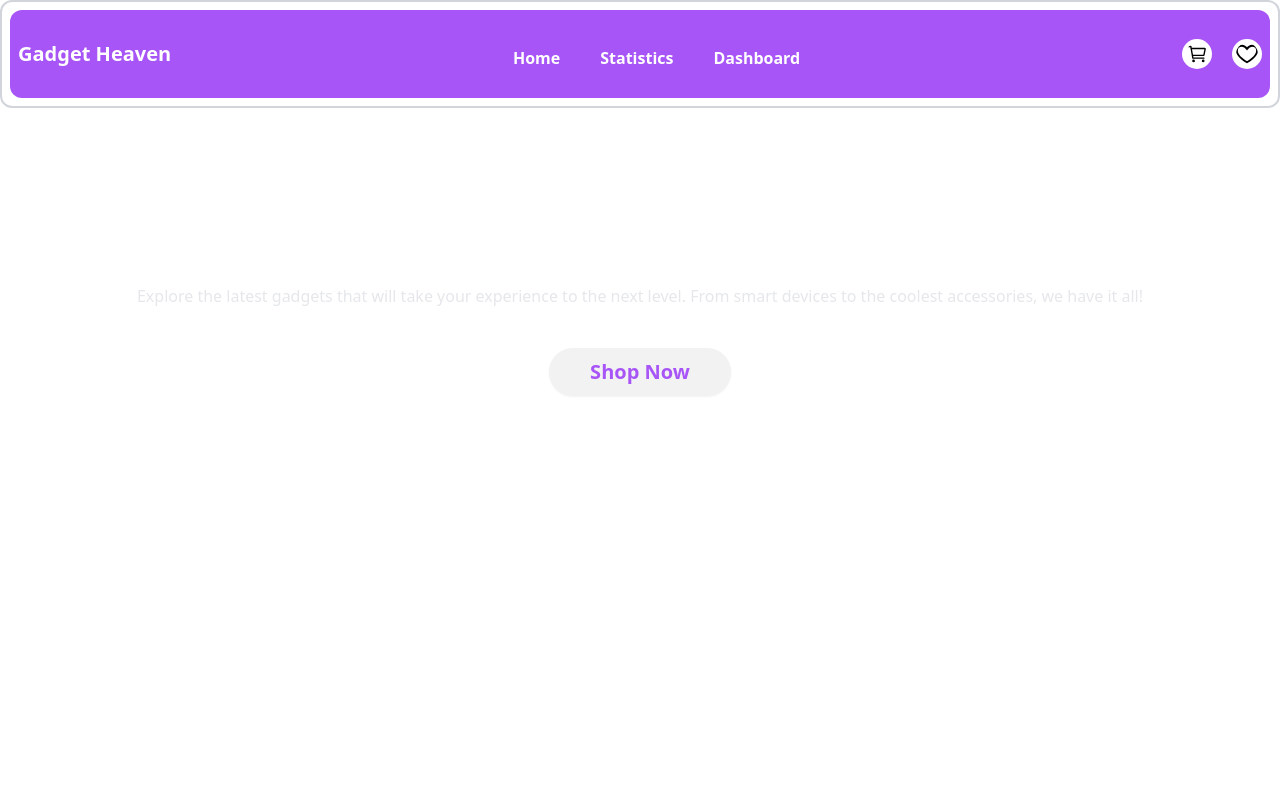
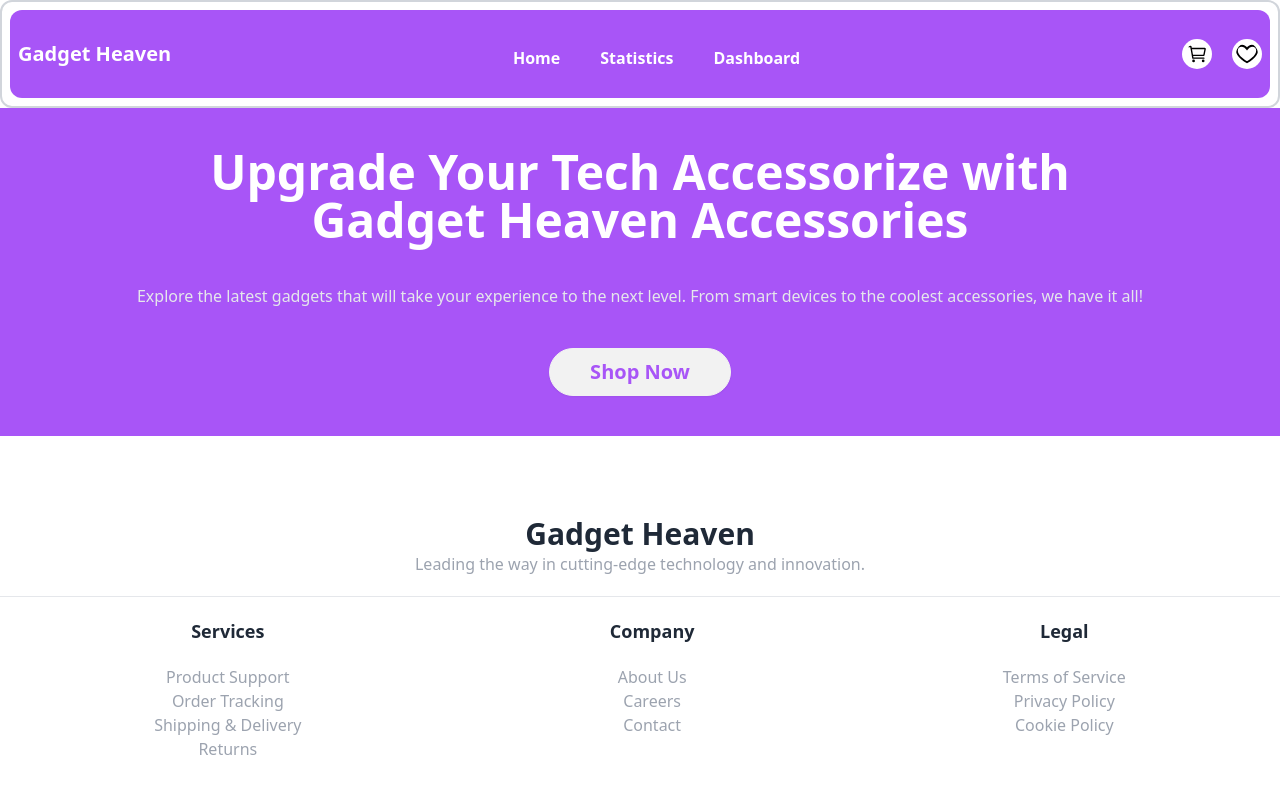
Before and after one commit to programming-hero-web-course-4/b10a8-gadget-heaven-Rasadul-Islam, a React (Vite) app: page / in a window 1280 px wide. Shown: the top 794 px of the page. Built offline with nearby package versions, Linux system fonts and the light colour scheme.

Commit message:
Added Footet component

```diff
--- a/src/components/Banner/Banner.jsx
+++ b/src/components/Banner/Banner.jsx
@@ -2,7 +2,7 @@ import React from 'react';
 
 const Banner = () => {
     return (
-        <div className="mt-10 flex justify-center items-center flex-col">
+        <div className="py-10 flex justify-center items-center flex-col  bg-purple-500">
             <h1 className="container mx-auto text-center text-white font-bold lg:text-5xl text-2xl">
                 Upgrade Your Tech Accessorize with <br /> Gadget Heaven Accessories
             </h1>
--- a/src/components/Footer/Footer.jsx
+++ b/src/components/Footer/Footer.jsx
@@ -3,7 +3,38 @@ import React from 'react';
 const Footer = () => {
     return (
         <div>
-            I am From Footer
+            <div className='text-center mt-20 mb-5'>
+                <h1 className='font-bold text-3xl'>Gadget Heaven</h1>
+                <p className='text-gray-400 text-base'>Leading the way in cutting-edge technology and innovation.</p>
+            </div>
+            <hr />
+            <div className='flex flex-col md:flex-row justify-around gap-y-10 my-5'>
+                <div className='text-center'>
+                    <h1 className='font-bold text-lg mb-5 '>Services</h1>
+                    <ul className='text-gray-400'>
+                        <li><a href='#'>Product Support</a></li>
+                        <li><a href='#'>Order Tracking</a></li>
+                        <li><a href='#'>Shipping & Delivery</a></li>
+                        <li><a href='#'> Returns</a></li>
+                    </ul>
+                </div>
+                <div className='text-center'>
+                    <h1 className='font-bold text-lg mb-5 '>Company</h1>
+                    <ul className='text-gray-400'>
+                        <li><a href='#'>About Us</a></li>
+                        <li><a href='#'>Careers</a></li>
+                        <li><a href='#'>Contact</a></li>
+                    </ul>
+                </div>
+                <div className='text-center'>
+                    <h1 className='font-bold text-lg mb-5 '>Legal</h1>
+                    <ul className='text-gray-400'>
+                        <li><a href='#'>Terms of Service</a></li>
+                        <li><a href='#'>Privacy Policy</a></li>
+                        <li><a href='#'>Cookie Policy</a></li>
+                    </ul>
+                </div>
+            </div>
         </div>
     );
 };
--- a/src/components/Root/Root.jsx
+++ b/src/components/Root/Root.jsx
@@ -1,5 +1,6 @@
 
 import Banner from '../Banner/Banner';
+import Footer from '../Footer/Footer';
 import Header from '../Header/Header';
 
 const Root = () => {
@@ -7,6 +8,7 @@ const Root = () => {
         <div>
             <Header></Header>
             <Banner></Banner>
+            <Footer></Footer>
         </div>
     );
 };
```
